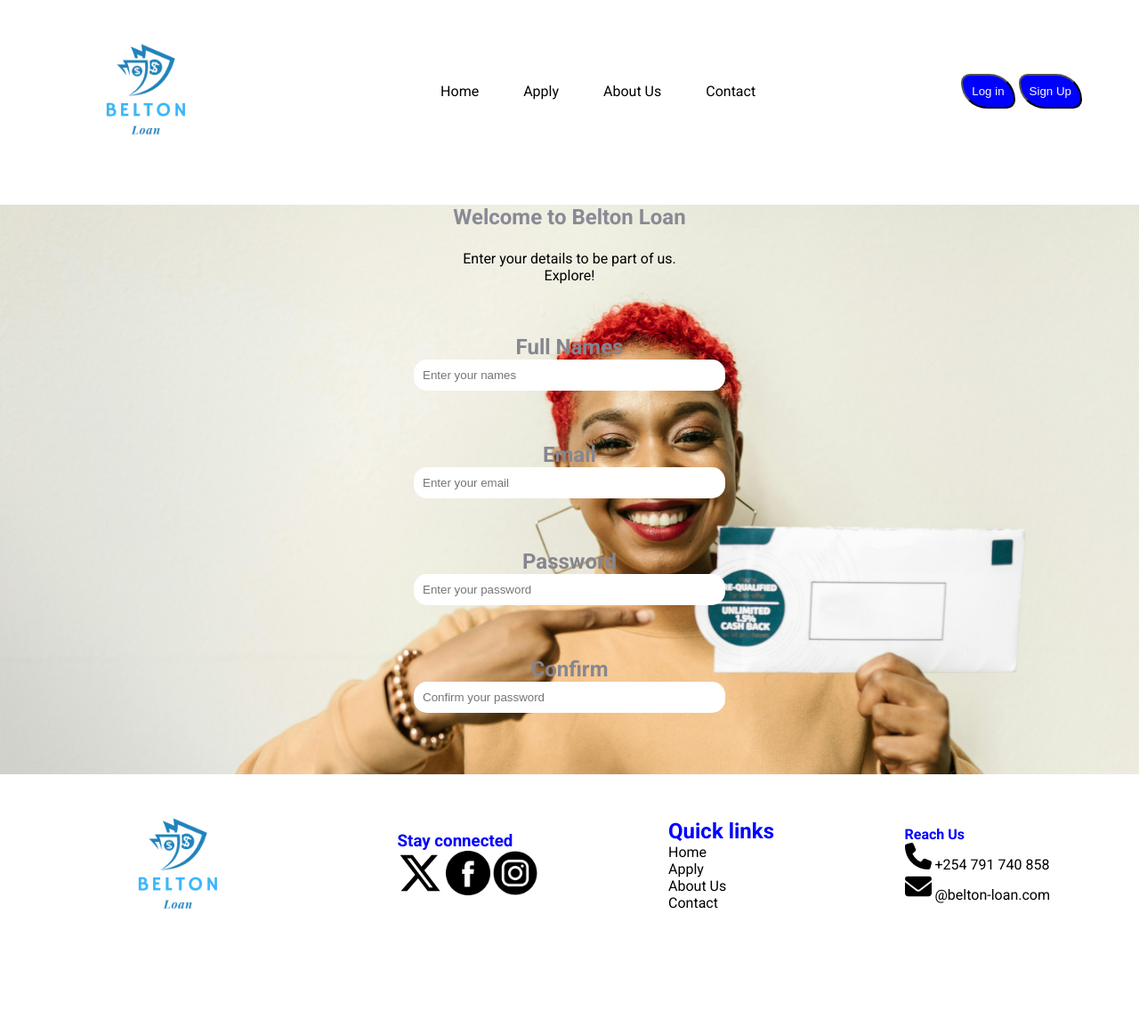
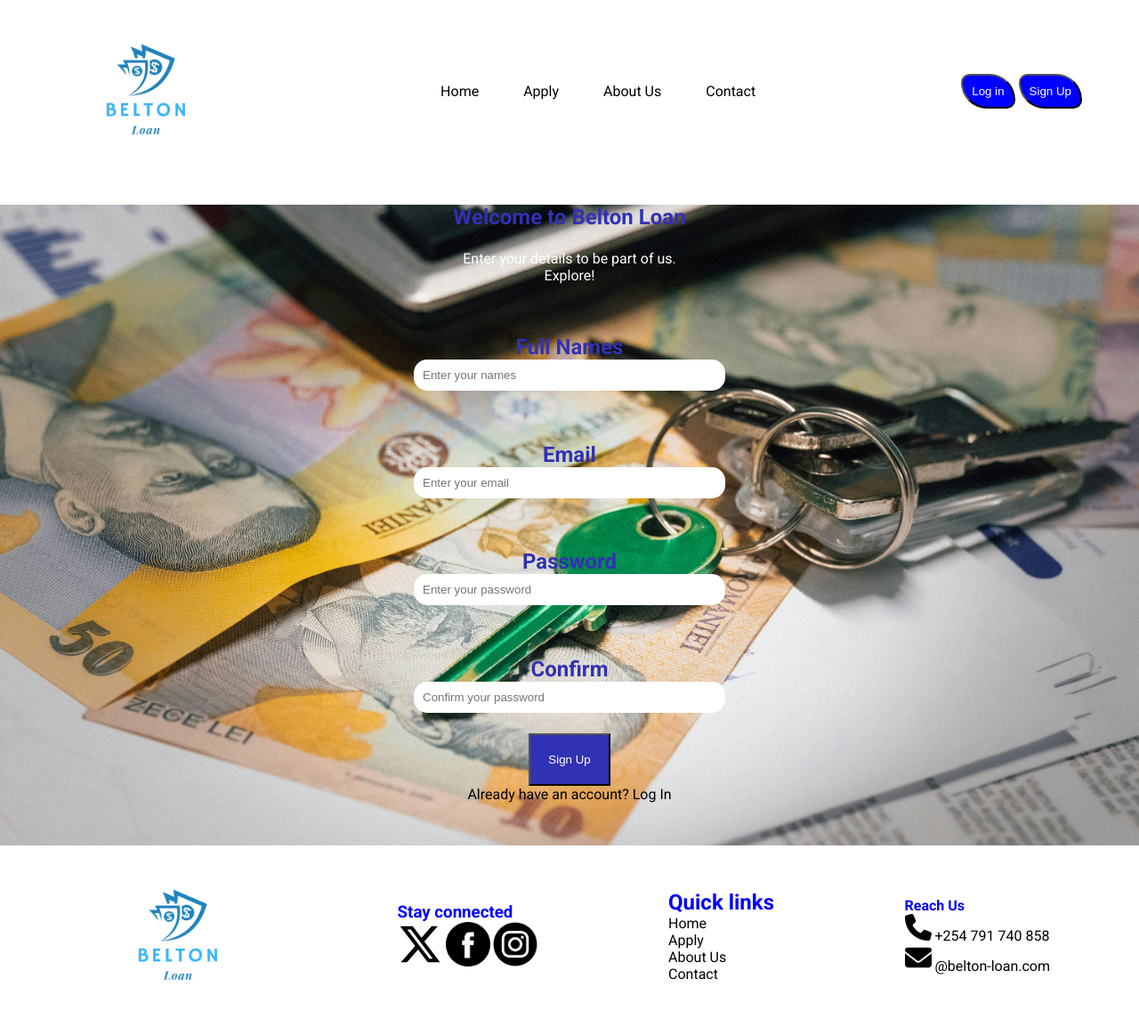
Before and after one commit to Bene-a/belton-loan, a plain HTML site: page signup.html in a window 1280 px wide. Shown: the whole page at 89% size. Before the commit the page ends 1074 px from the top, so only its background shows below. Drawn offline with Linux system fonts and the light colour scheme.

Commit message:
changed a color on the log in page

```diff
--- a/sass/Home/_signup.scss
+++ b/sass/Home/_signup.scss
@@ -1,9 +1,10 @@
 @use "../utilities/variables" as *;
 @use "../utilities/mixins" as *;
 .signup{
-    background-image: url("../images/pexels-rdne-7821742.jpg");
+    background-image: url("../images/pexels-jakubzerdzicki-27641070.jpg");
     background-size: cover;
-    height: 80vh;
+    height: 90vh;
+    font-family: "Roboto", sans-serif;
 }
 .fulls{
     padding: 10px;
@@ -17,11 +18,19 @@
 }
 #f{
     margin-top: 2%;
-
+    color: white;
 }
 #b{
-    color: rgb(134, 134, 143);
+    color: rgb(49, 49, 179);;
 }
 .bel{
-    color: rgb(137, 137, 150);
+    color: rgb(49, 49, 179);;
 }
+.sign{
+    margin-top: 2%;
+}
+.btn-signs{
+    padding: 20px;
+    background-color: rgb(49, 49, 179);
+    color: white;
+}
--- a/signup.html
+++ b/signup.html
@@ -67,6 +67,11 @@
                 <h1 id="b">Confirm</h1>
                 <input class="fulls" type="text" placeholder="Confirm your password">
             </div>
+
+            <div class="sign">
+                <button class="btn-signs">Sign Up</button>
+                <p>Already have an account? Log In</p>
+            </div>
         </div>
     </section>
 
```
Also changed, not shown: css/style.css, images/pexels-jakubzerdzicki-27641070.jpg (added).
